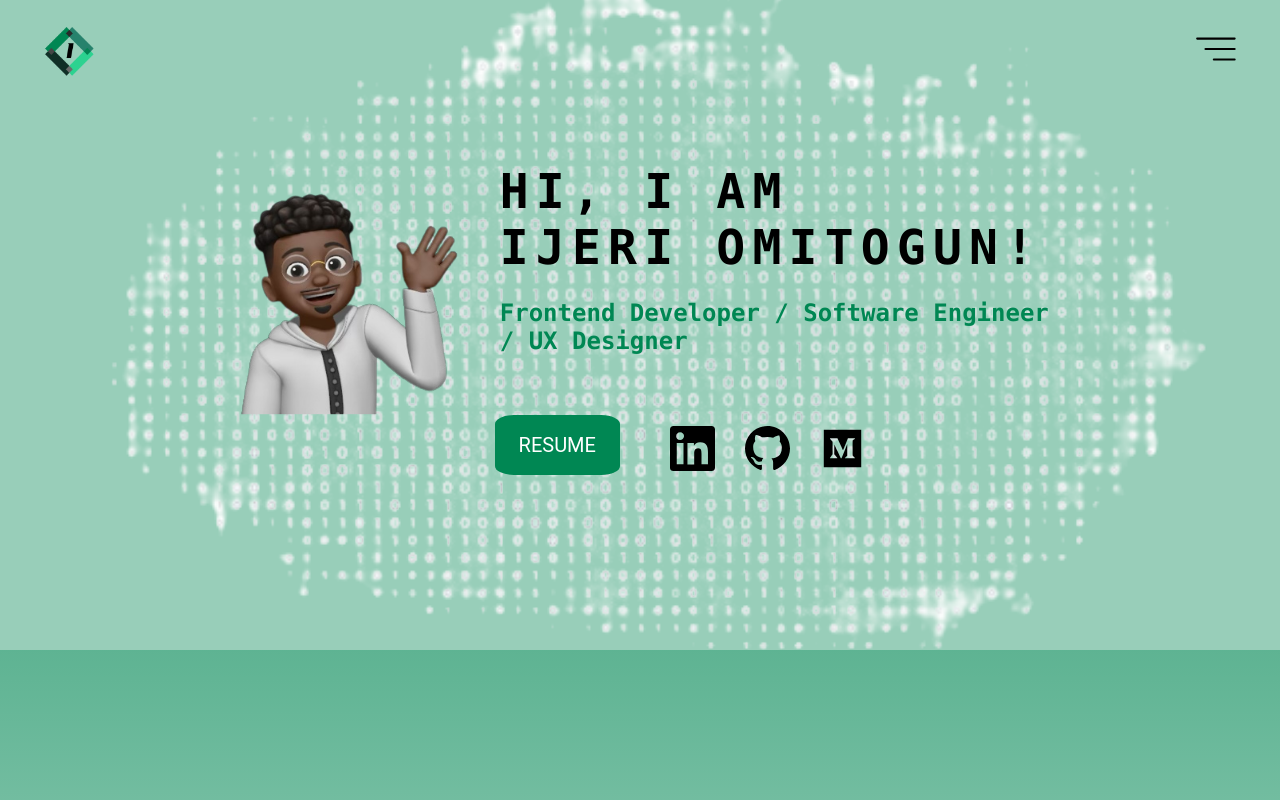
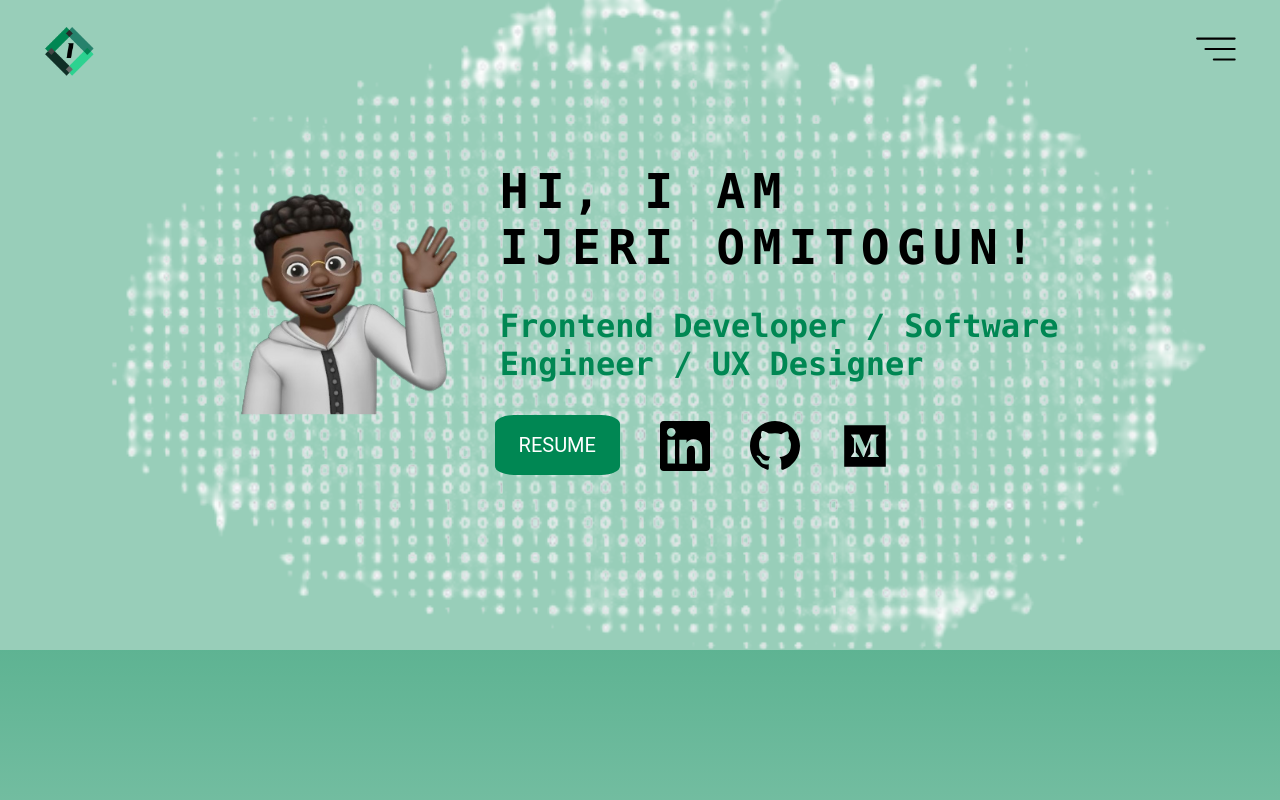
Before and after one commit to ijeriomit/portfolio-site-2.0, a Vue app: page / in a window 1280 px wide. Shown: the top 800 px of the page. Built offline with nearby package versions, Linux system fonts and the light colour scheme.

Commit message:
06/11 styling fixes

```diff
--- a/src/sections/home.vue
+++ b/src/sections/home.vue
@@ -10,7 +10,6 @@
       <div class="delay typewriter">IJERI OMITOGUN!</div>
     </h1>
     <p class="subtitle">Frontend Developer / Software Engineer / UX Designer</p>
-    <!-- <div class="button-row"> -->
     <a
       class="resume-button"
       href="https://yellow-anabal-39.tiiny.site/"
@@ -77,7 +76,10 @@ export default {
   grid-row: 2/2;
   align-self: end;
   max-width: fit-content;
-  justify-self: center;
+  justify-self: start;
+  position: relative;
+  left: 175px;
+  gap: 10px;
 }
 .resume-button {
   grid-column: 2 / 2;
@@ -106,7 +108,7 @@ export default {
   max-width: fit-content;
 }
 .social-link img {
-  width: 45px;
+  width: 50px;
 }
 .title {
   color: $quaternary-color;
@@ -127,7 +129,7 @@ export default {
   color: $primary-color;
   font-family: $vs-code-font;
   font-weight: bold;
-  font-size: 1.5rem;
+  font-size: 2rem;
   grid-column: 2/2;
   grid-row: 2/2;
   align-self: start;
@@ -190,6 +192,7 @@ export default {
     align-items: center;
     justify-content: flex-start;
     justify-self: start;
+    left: 0px;
   }
   .title {
     font-size: 1.3rem;
```
Also changed, not shown: 7 other files (tests, documents, lock files or other folders).
